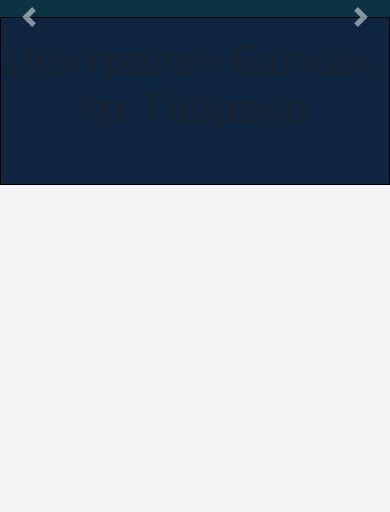
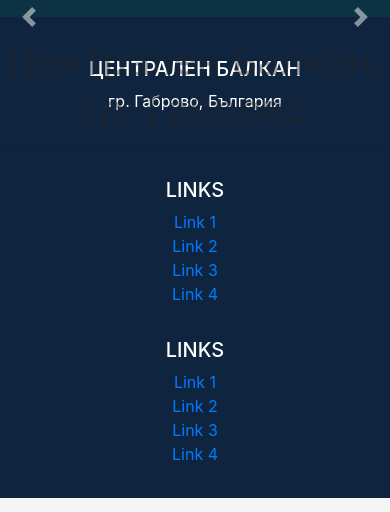
Before and after one commit to Central-Balkan/centralbalkan.com-old, a Django app: page /new/ in a window 390 px wide; the page is wider, and only the part inside the window is pictured. Shown: the part 332-844 px from the top of that part. Run offline with Django 3.2, Linux system fonts and the light colour scheme; data that the repository does not hold is empty; some libraries are stand-ins or nearby versions.

Commit message:
Update links in template

```diff
--- a/central_balkan/central_balkan/dashboard/urls.py
+++ b/central_balkan/central_balkan/dashboard/urls.py
@@ -1,8 +1,13 @@
 from django.urls import path
-from .views import MainPageView
+from .views import MainPageView, CategoryDetailView
 
 app_name = "dashboard"
 
 urlpatterns = [
     path('', view=MainPageView.as_view(), name="main-page"),
+    path(
+        'category/<str:category_slug>/',
+        view=CategoryDetailView.as_view(),
+        name='category_detail'
+    ),
 ]
--- a/central_balkan/central_balkan/dashboard/views.py
+++ b/central_balkan/central_balkan/dashboard/views.py
@@ -1,6 +1,8 @@
 from django.views.generic import TemplateView
+from django.shortcuts import get_object_or_404
 
 from central_balkan.dashboard.models import SlideShowImage
+from central_balkan.products.models import Category
 
 
 class MainPageView(TemplateView):
@@ -20,3 +22,19 @@ class MainPageView(TemplateView):
         ]
 
         return context
+
+
+class CategoryDetailView(TemplateView):
+    template_name = 'dashboard/category_detail.html'
+
+    def get_context_data(self, *args, **kwargs):
+        context = super().get_context_data(*args, **kwargs)
+
+        category = get_object_or_404(
+            Category.objects.prefetch_related('products'),
+            slug=self.kwargs['category_slug']
+        )
+
+        context['category'] = category
+
+        return context
--- a/central_balkan/central_balkan/products/models.py
+++ b/central_balkan/central_balkan/products/models.py
@@ -8,6 +8,12 @@ class Category(models.Model):
     class Meta:
         verbose_name = "Категория"
         verbose_name_plural = "Категории"
+
+    slug = models.CharField(
+        verbose_name='Име за URL',
+        max_length=255,
+        unique=True
+    )
 
     name = models.CharField(
         verbose_name='Име',
--- a/central_balkan/central_balkan/static/css/base.css
+++ b/central_balkan/central_balkan/static/css/base.css
@@ -14,10 +14,9 @@ header > img {
 }
 
 footer {
-    border: 1px solid black;
-    height: 20vh;
+    background: #0f243e;
+    color: white;
     width: 100vw;
-    background: #0f243e;
 }
 
 nav {
@@ -33,6 +32,10 @@ nav * {
 
 nav .navbar-toggler span {
     color: white;
+}
+
+.container-fluid {
+    padding: 0
 }
 
 .navigation-list {
--- a/central_balkan/central_balkan/templates/dashboard/base.html
+++ b/central_balkan/central_balkan/templates/dashboard/base.html
@@ -26,38 +26,38 @@
           <div class="collapse navbar-collapse" id="navbarNav">
             <ul class="navigation-list navbar-nav nav nav-fill nav-pills">
               <li class="nav-item">
-                <a class="nav-link" href="#">Начало</a>
-                <a class="nav-link" href="/new">Партньори</a>
+              <a class="nav-link" href="{% url 'dashboard:main-page' %}">Начало</a>
+              <a class="nav-link" href="{% url 'dashboard:category_detail' 'partners' %}">Партньори</a>
               </li>
 
               <li class="nav-item">
-                  <a class="nav-link" href="/new">Парапети</a>
-                  <a class="nav-link" href="/new">Огради</a>
+                  <a class="nav-link" href="{% url 'dashboard:category_detail' 'parapets' %}">Парапети</a>
+                  <a class="nav-link" href="{% url 'dashboard:category_detail' 'fences' %}">Огради</a>
               </li>
 
               <li class="nav-item">
-                  <a class="nav-link" href="/new">Врати</a>
-                  <a class="nav-link" href="/new">Стълби</a>
+                  <a class="nav-link" href="{% url 'dashboard:category_detail' 'doors' %}">Врати</a>
+                  <a class="nav-link" href="{% url 'dashboard:category_detail' 'stairs' %}">Стълби</a>
               </li>
 
               <li class="nav-item">
-                  <a class="nav-link" href="/new">Метални конструкции</a>
-                  <a class="nav-link" href="/new">Навеси</a>
+                  <a class="nav-link" href="{% url 'dashboard:category_detail' 'metal-constructions' %}">Метални конструкции</a>
+                  <a class="nav-link" href="{% url 'dashboard:category_detail' 'sheds' %}">Навеси</a>
               </li>
 
               <li class="nav-item">
-                  <a class="nav-link" href="/new">Градинкси мебели</a>
-                  <a class="nav-link" href="/new">Детайли от метал</a>
+                  <a class="nav-link" href="{% url 'dashboard:category_detail' 'garden-furniture' %}">Градинкси мебели</a>
+                  <a class="nav-link" href="{% url 'dashboard:category_detail' 'metal-details' %}">Детайли от метал</a>
               </li>
 
               <li class="nav-item">
-                  <a class="nav-link" href="/new">-</a>
-                  <a class="nav-link" href="/new">Стълби</a>
+                  <a class="nav-link" href="{% url 'dashboard:main-page' %}">-</a>
+                  <a class="nav-link" href="{% url 'dashboard:category_detail' 'stairs' %}">Стълби</a>
               </li>
 
               <li class="nav-item">
-                  <a class="nav-link" href="/new">BG / EN</a>
-                  <a class="nav-link" href="/new">Детайли</a>
+                  <a class="nav-link" href="{% url 'dashboard:main-page' %}">BG / EN</a>
+                  <a class="nav-link" href="{% url 'dashboard:main-page' %}">Детайли</a>
               </li>
 
             </ul>
@@ -69,8 +69,54 @@
             No content
         {% endblock %}
 
+        <footer class="page-footer font-small blue pt-4">
+          <div class="container-fluid text-center text-md-left">
+            <div class="row">
+              <div class="col-md-6 mt-md-0 mt-3">
+                <h5 class="text-uppercase">Централен Балкан</h5>
+                <p>гр. Габрово, България</p>
+              </div>
+              <hr class="clearfix w-100 d-md-none pb-3">
+              <div class="col-md-3 mb-md-0 mb-3">
+                <h5 class="text-uppercase">Links</h5>
 
-        <footer></footer>
+                <ul class="list-unstyled">
+                  <li>
+                    <a href="#!">Link 1</a>
+                  </li>
+                  <li>
+                    <a href="#!">Link 2</a>
+                  </li>
+                  <li>
+                    <a href="#!">Link 3</a>
+                  </li>
+                  <li>
+                    <a href="#!">Link 4</a>
+                  </li>
+                </ul>
+
+              </div>
+              <div class="col-md-3 mb-md-0 mb-3">
+                <h5 class="text-uppercase">Links</h5>
+                <ul class="list-unstyled">
+                  <li>
+                    <a href="#!">Link 1</a>
+                  </li>
+                  <li>
+                    <a href="#!">Link 2</a>
+                  </li>
+                  <li>
+                    <a href="#!">Link 3</a>
+                  </li>
+                  <li>
+                    <a href="#!">Link 4</a>
+                  </li>
+                </ul>
+              </div>
+            </div>
+          </div>
+        </footer>
+
       <script src="https://code.jquery.com/jquery-3.2.1.slim.min.js" integrity="sha384-KJ3o2DKtIkvYIK3UENzmM7KCkRr/rE9/Qpg6aAZGJwFDMVNA/GpGFF93hXpG5KkN" crossorigin="anonymous"></script>
       <script src="https://cdnjs.cloudflare.com/ajax/libs/popper.js/1.12.9/umd/popper.min.js" integrity="sha384-ApNbgh9B+Y1QKtv3Rn7W3mgPxhU9K/ScQsAP7hUibX39j7fakFPskvXusvfa0b4Q" crossorigin="anonymous"></script>
       <script src="https://maxcdn.bootstrapcdn.com/bootstrap/4.0.0/js/bootstrap.min.js" integrity="sha384-JZR6Spejh4U02d8jOt6vLEHfe/JQGiRRSQQxSfFWpi1MquVdAyjUar5+76PVCmYl" crossorigin="anonymous"></script>
```
Also changed, not shown: central_balkan/central_balkan/products/management/commands/setup_categories.py (added, +21 -0 lines), central_balkan/central_balkan/templates/dashboard/category_detail.html (added, +37 -0 lines), central_balkan/central_balkan/dashboard/migrations/0002_auto_20200827_1923.py (added), central_balkan/central_balkan/products/migrations/0005_category_slug.py (added).
